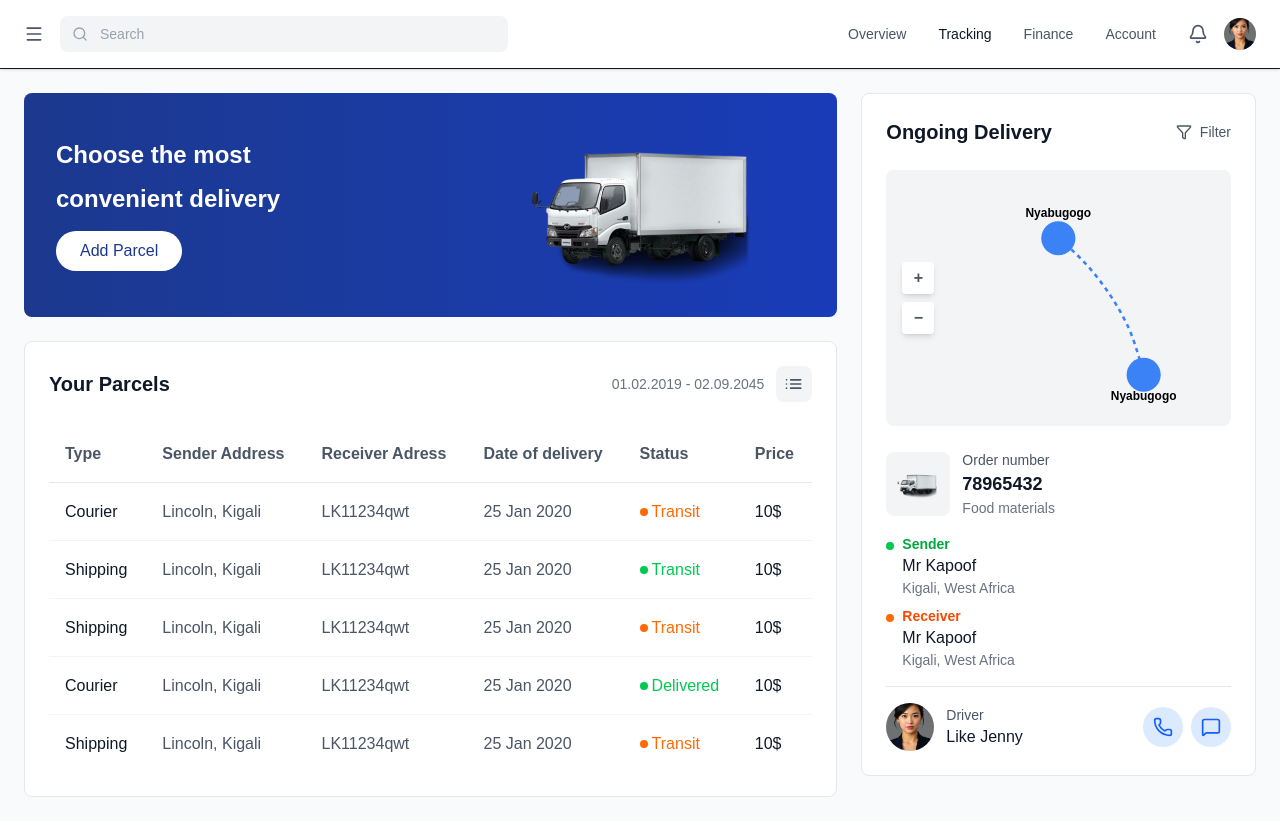
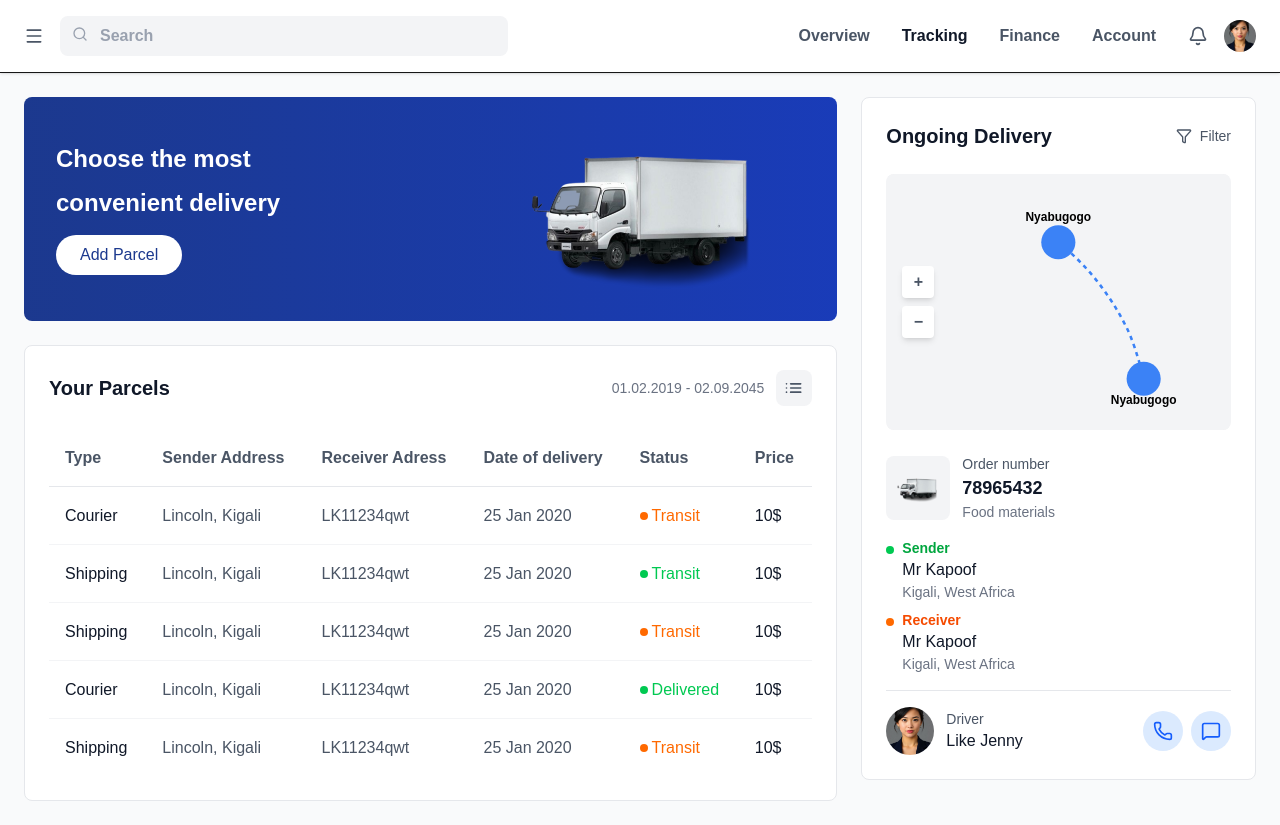
Before and after one commit to Echo-Sols-Ltd/GerayoAmahoro-webApp, a Next.js app: page /business-portal/tracking in a window 1280 px wide. Built offline with nearby package versions, Linux system fonts and the light colour scheme.

Commit message:
feat: enhance navigation component styles for improved readability

```diff
--- a/app/business-portal/components/Navigation.tsx
+++ b/app/business-portal/components/Navigation.tsx
@@ -16,7 +16,7 @@ export default function Navigation() {
   const pathname = usePathname();
 
   return (
-    <nav className="bg-white shadow-sm border-b sticky top-0 z-40">
+    <nav className="bg-white shadow-sm text-medium font-bold border-b sticky top-0 z-40">
       <div className="px-6 py-4 flex items-center justify-between">
         <div className="flex items-center gap-4 flex-1">
           <Menu className="w-5 h-5 text-gray-600" />
@@ -25,7 +25,7 @@ export default function Navigation() {
             <input
               type="text"
               placeholder="Search"
-              className="w-full pl-10 pr-4 py-2 bg-gray-100 rounded-lg text-sm text-gray-700 placeholder-gray-400"
+              className="w-full pl-10 pr-4 py-2 bg-gray-100 rounded-lg text-medium text-gray-700 placeholder-gray-400"
             />
           </div>
         </div>
@@ -38,9 +38,9 @@ export default function Navigation() {
                 <Link
                   key={item.name}
                   href={item.href}
-                  className={`text-sm ${
+                  className={`text-medium ${
                     isActive
-                      ? 'font-medium text-gray-900'
+                      ? 'font-bold text-gray-900'
                       : 'text-gray-600 hover:text-gray-900'
                   }`}
                 >
```
